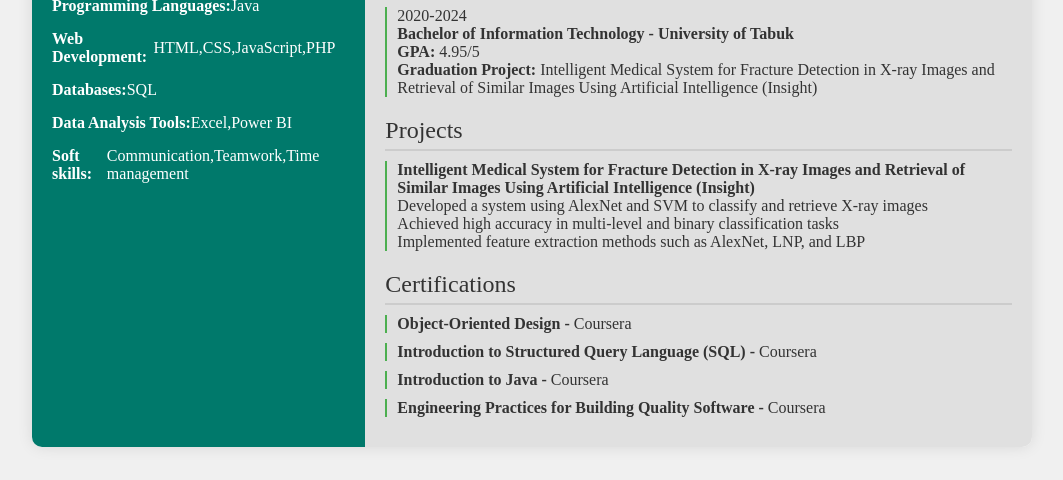
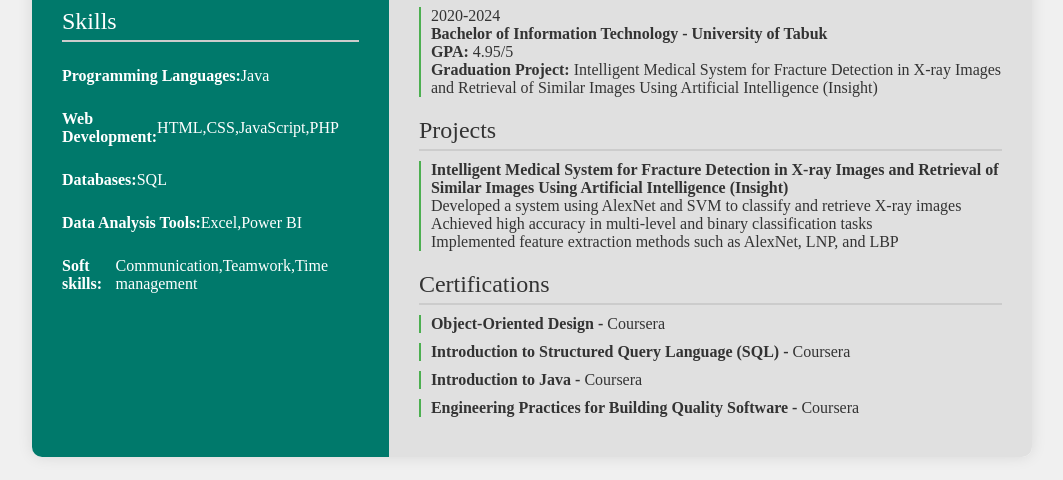
Before and after one commit to RseelAl/Rseel-Website-designCIT431, a plain HTML site: page index.html in a window 1280 px wide. Shown: the part 320-800 px from the top of the page, without its empty margins (108-1171 px from the left). Drawn offline with Linux system fonts and the light colour scheme.

Commit message:
Update style.css

```diff
--- a/style.css
+++ b/style.css
@@ -25,7 +25,7 @@ body {
 }
 
 .card-one, .card-two {
-    padding: 20px;
+    padding: 30px;
 }
 
 .card-one {
@@ -49,13 +49,13 @@ h2 {
 }
 
 .contact-box > div, .skills-box > div {
-    margin: 15px 0;
+    margin: 25px 0;
     display: flex;
     align-items: center;
 }
 
 .contact-box i, .skills-box div {
-    margin-right: 10px;
+    margin-right: 20px;
 }
 
 section {
```
